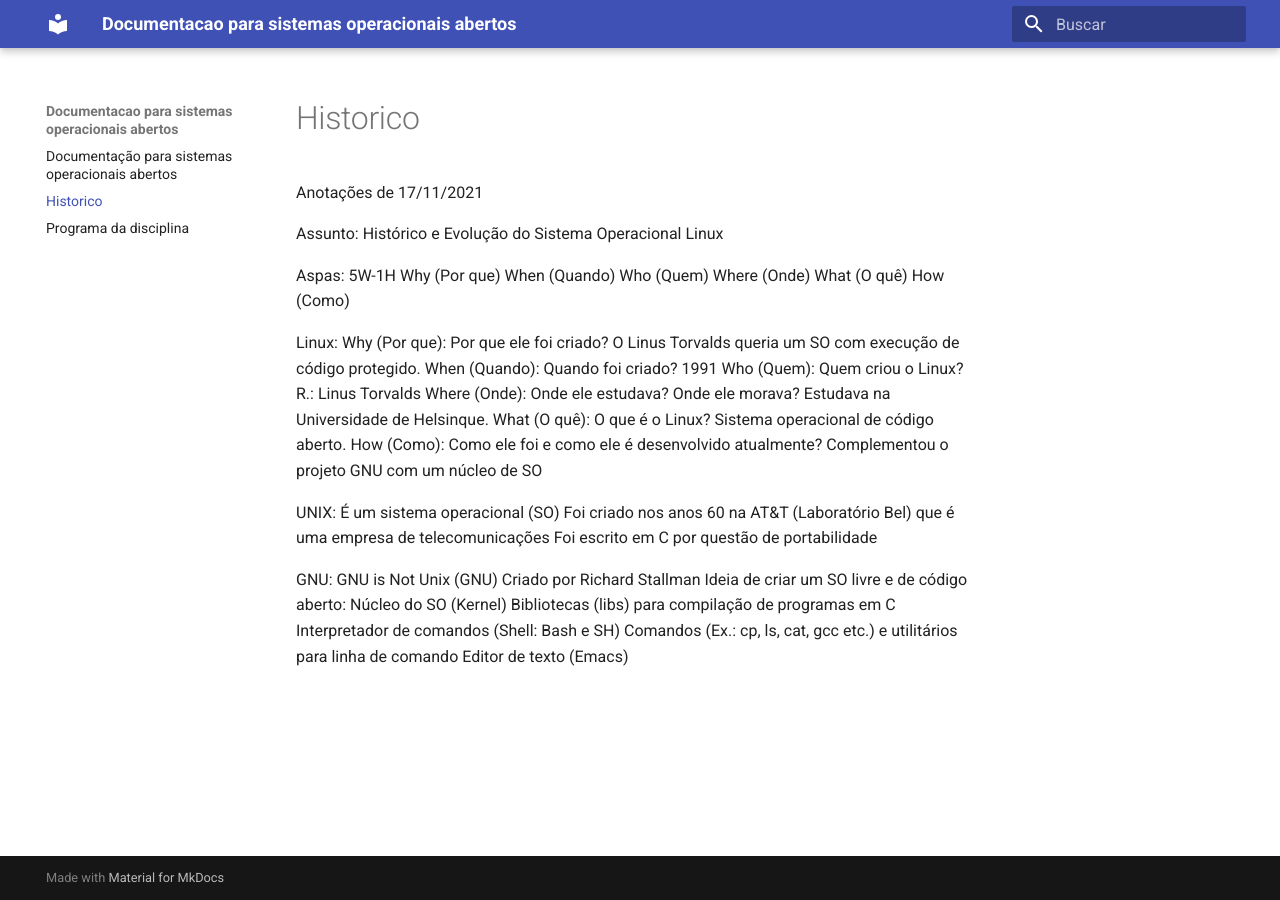
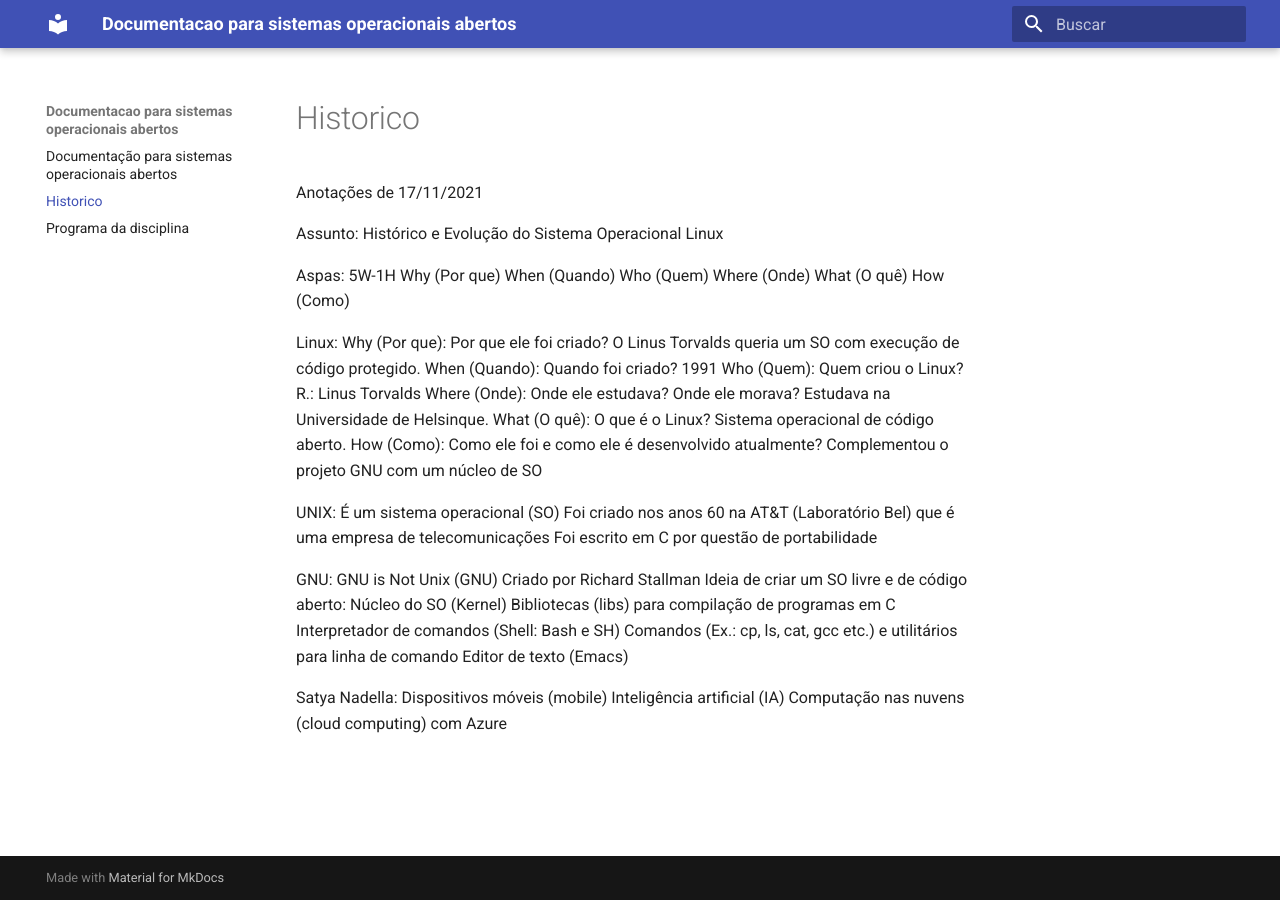
Before and after one commit to marcilio-freitas27/SOA-doc, an MkDocs documentation site: the page built from docs/historico.md, in a window 1280 px wide. Built offline with MkDocs 1.6.1 and Material for MkDocs 9.7.7, drawn with Linux system fonts in a browser that asks for light colours.

Commit message:
historico

```diff
--- a/docs/historico.md
+++ b/docs/historico.md
@@ -36,3 +36,8 @@ Bibliotecas (libs) para compilação de programas em C
 Interpretador de comandos (Shell: Bash e SH)
 Comandos (Ex.: cp, ls, cat, gcc etc.) e utilitários para linha de comando
 Editor de texto (Emacs)
+
+Satya Nadella:
+Dispositivos móveis (mobile)
+Inteligência artificial (IA)
+Computação nas nuvens (cloud computing) com Azure
```
